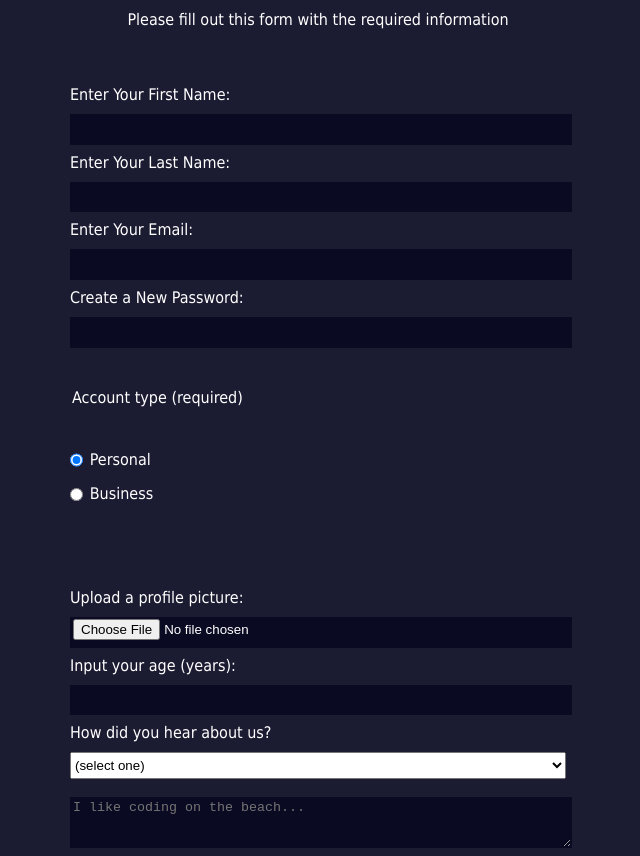
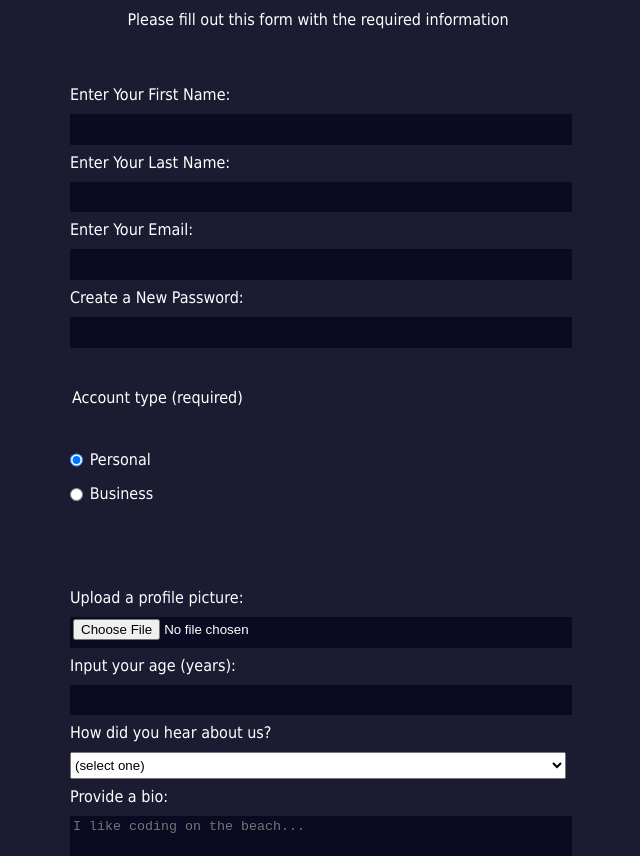
Before and after one commit to DanielDeaconescu/registration-form, a plain HTML site: page index.html in a window 1280 px wide. Shown: the part 92-948 px from the top of the page, without its empty margins (322-962 px from the left). Drawn offline with Linux system fonts and the light colour scheme.

Commit message:
Update index.html

```diff
--- a/index.html
+++ b/index.html
@@ -59,6 +59,7 @@
                 </select>
             </label>
             <label for="bio">
+                Provide a bio:
                 <textarea name="bio" id="bio" cols="30" rows="3" placeholder="I like coding on the beach..."></textarea>
             </label>
         </fieldset>
```
